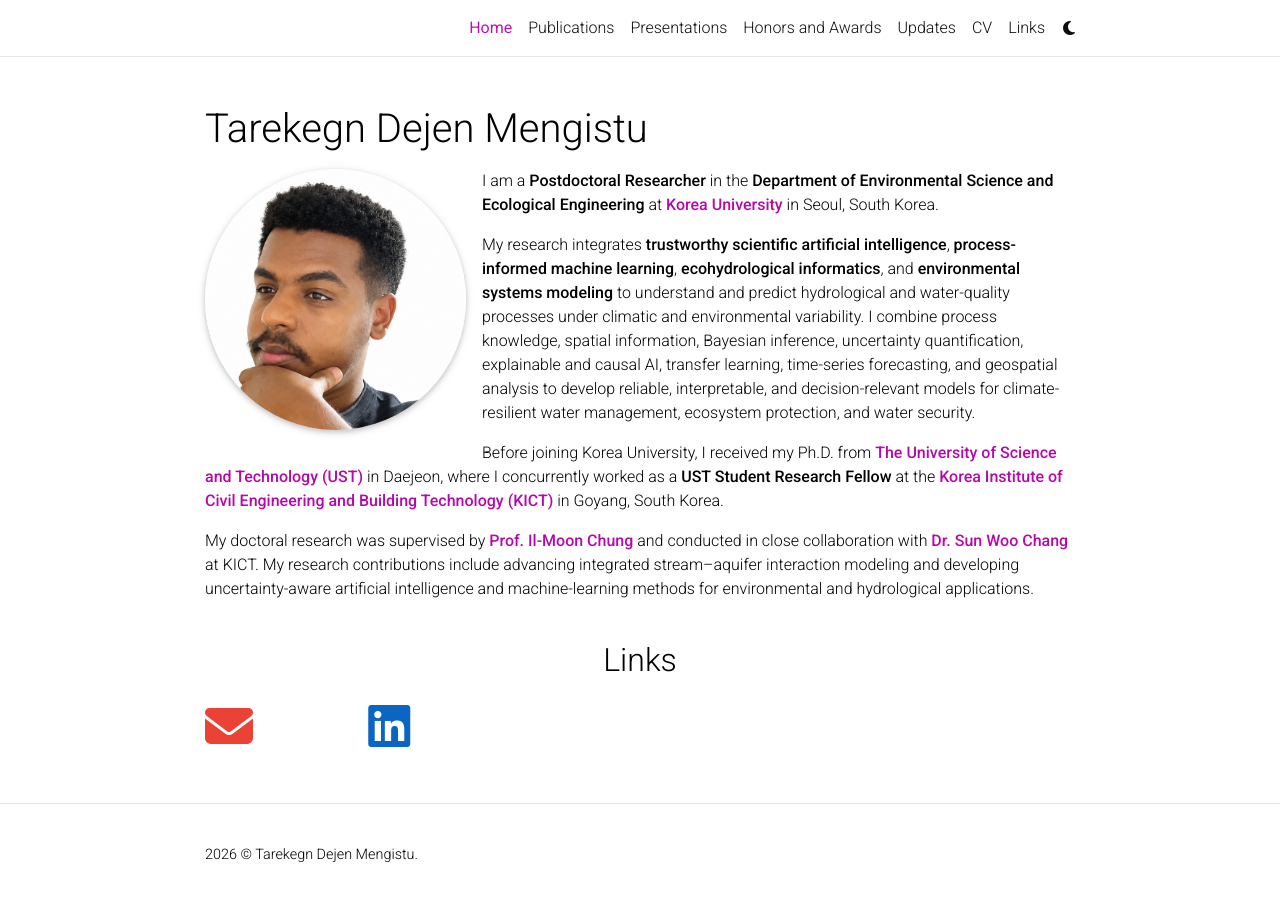
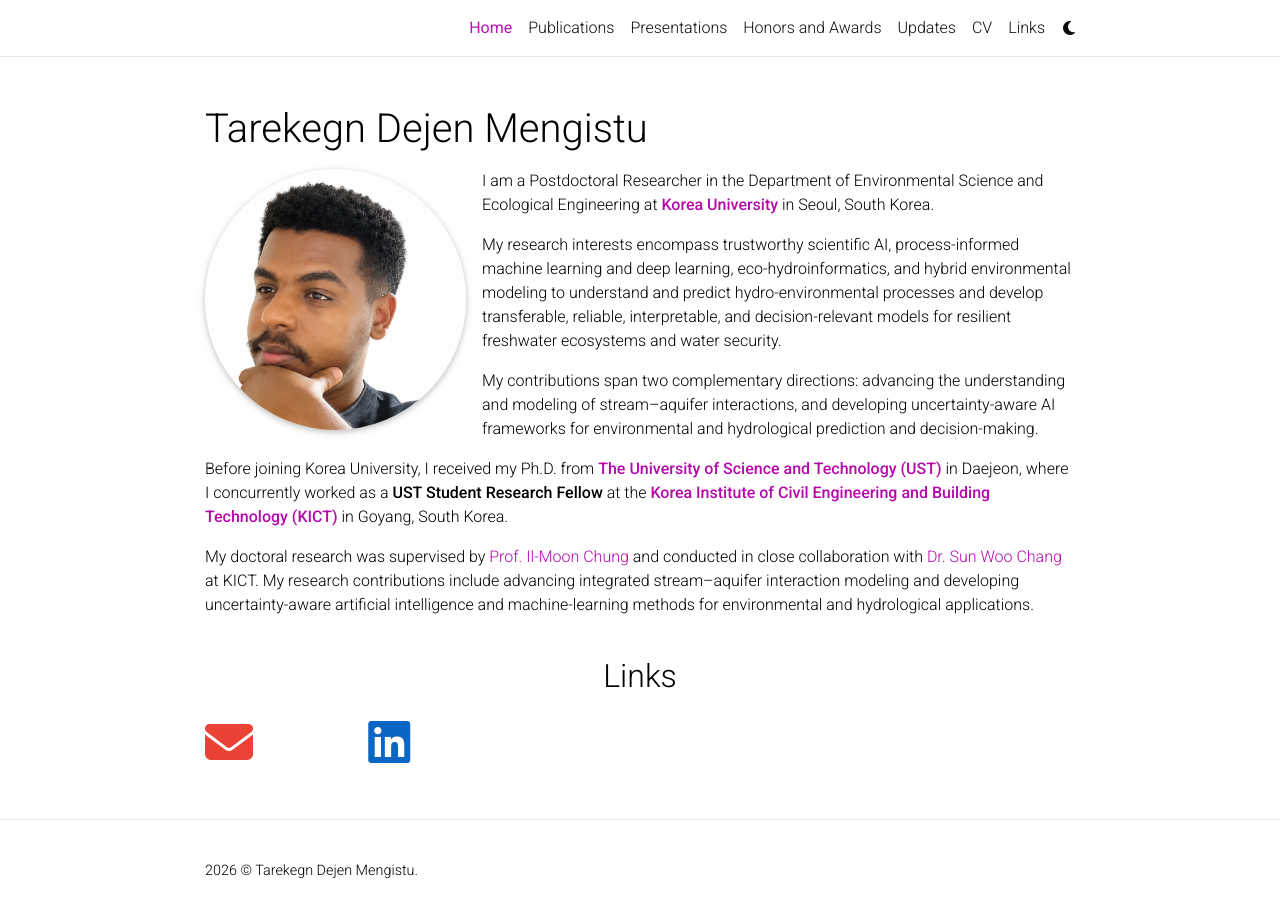
Before and after one commit to tdmengistu/tdmengistu.github.io, a Jekyll site: the page built from _pages/about.md, in a window 1280 px wide and 922 px high. Shown: the top 917 px of the window. Built offline with Jekyll 4.4.1, drawn with Linux system fonts in a browser that asks for light colours; a style sheet for code colours, icons or effects is not loaded.

Commit message:
Update about.md

```diff
--- a/_pages/about.md
+++ b/_pages/about.md
@@ -13,10 +13,13 @@ selected_papers: false
 social: true
 ---
 
-I am a **Postdoctoral Researcher** in the **Department of Environmental Science and Ecological Engineering** at **[Korea University](https://www.korea.edu/sites/en/index.do)** in Seoul, South Korea.
+I am a Postdoctoral Researcher in the Department of Environmental Science and Ecological Engineering at **[Korea University](https://www.korea.edu/sites/en/index.do)** in Seoul, South Korea.
 
-My research integrates **trustworthy scientific artificial intelligence**, **process-informed machine learning**, **ecohydrological informatics**, and **environmental systems modeling** to understand and predict hydrological and water-quality processes under climatic and environmental variability. I combine process knowledge, spatial information, Bayesian inference, uncertainty quantification, explainable and causal AI, transfer learning, time-series forecasting, and geospatial analysis to develop reliable, interpretable, and decision-relevant models for climate-resilient water management, ecosystem protection, and water security.
+My research interests encompass trustworthy scientific AI, process-informed machine learning and deep learning, eco-hydroinformatics, and hybrid environmental modeling to understand and predict hydro-environmental processes and develop transferable, reliable, interpretable, and decision-relevant models for resilient freshwater ecosystems and water security.
+
+My contributions span two complementary directions: advancing the understanding and modeling of stream–aquifer interactions, and developing uncertainty-aware AI frameworks for environmental and hydrological prediction and decision-making.
+
 
 Before joining Korea University, I received my Ph.D. from **[The University of Science and Technology (UST)](https://www.ust.ac.kr/eng.do)** in Daejeon, where I concurrently worked as a **UST Student Research Fellow** at the **[Korea Institute of Civil Engineering and Building Technology (KICT)](https://www.kict.re.kr/eng/)** in Goyang, South Korea.
 
-My doctoral research was supervised by **[Prof. Il-Moon Chung](https://scholar.google.com/citations?user=QlAJjXwAAAAJ&hl=en)** and conducted in close collaboration with **[Dr. Sun Woo Chang](https://scholar.google.com/citations?user=jPHfuCIAAAAJ&hl=en)** at KICT. My research contributions include advancing integrated stream–aquifer interaction modeling and developing uncertainty-aware artificial intelligence and machine-learning methods for environmental and hydrological applications.
+My doctoral research was supervised by [Prof. Il-Moon Chung](https://scholar.google.com/citations?user=QlAJjXwAAAAJ&hl=en) and conducted in close collaboration with [Dr. Sun Woo Chang](https://scholar.google.com/citations?user=jPHfuCIAAAAJ&hl=en) at KICT. My research contributions include advancing integrated stream–aquifer interaction modeling and developing uncertainty-aware artificial intelligence and machine-learning methods for environmental and hydrological applications.
```
